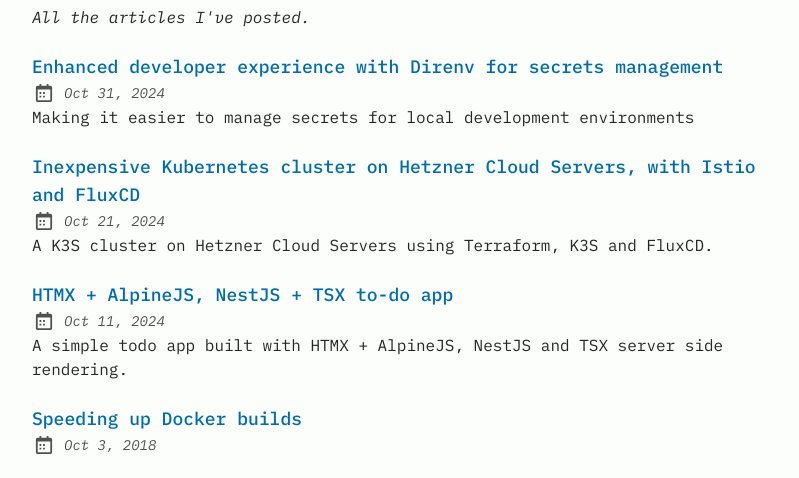
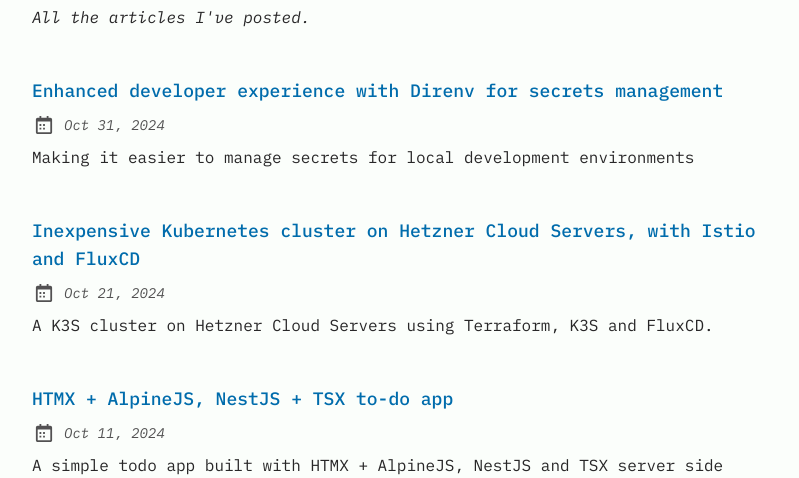
Before and after one commit to mbenedettini/blog, an Astro site: page /posts in a window 1280 px wide. Shown: the part 292-770 px from the top of the page, without its empty margins (240-1039 px from the left). Built offline with nearby package versions, Linux system fonts and the light colour scheme; Astro itself is replaced by a stand-in of ours; some packages are replaced by stand-ins of ours.

Commit message:
Space things a bit more

```diff
--- a/src/components/Card.tsx
+++ b/src/components/Card.tsx
@@ -11,22 +11,28 @@
   const { title, pubDatetime, modDatetime, description } = frontmatter;
 
   return (
-    <li className="my-6">
+    <li className="my-12">
       <a
         href={href}
-        className="inline-block text-lg font-medium text-skin-accent decoration-dashed underline-offset-4 focus-visible:no-underline focus-visible:underline-offset-0"
+        className="inline-block text-lg font-medium text-skin-accent decoration-dashed
+        underline-offset-4 focus-visible:no-underline focus-visible:underline-offset-0"
       >
         {secHeading ? (
-          <h2 className="text-lg font-medium decoration-dashed hover:underline">
+          <h2 className="text-lg font-medium decoration-dashed hover:underline mb-2">
             {title}
           </h2>
         ) : (
-          <h3 className="text-lg font-medium decoration-dashed hover:underline">
+          <h3 className="text-lg font-medium decoration-dashed hover:underline mb-2">
             {title}
           </h3>
         )}
       </a>
-      <Datetime pubDatetime={pubDatetime} modDatetime={modDatetime} showTime={false} />
+      <Datetime
+        pubDatetime={pubDatetime}
+        modDatetime={modDatetime}
+        showTime={false}
+        className="mb-2"
+      />
       <p>{description}</p>
     </li>
   );
```
